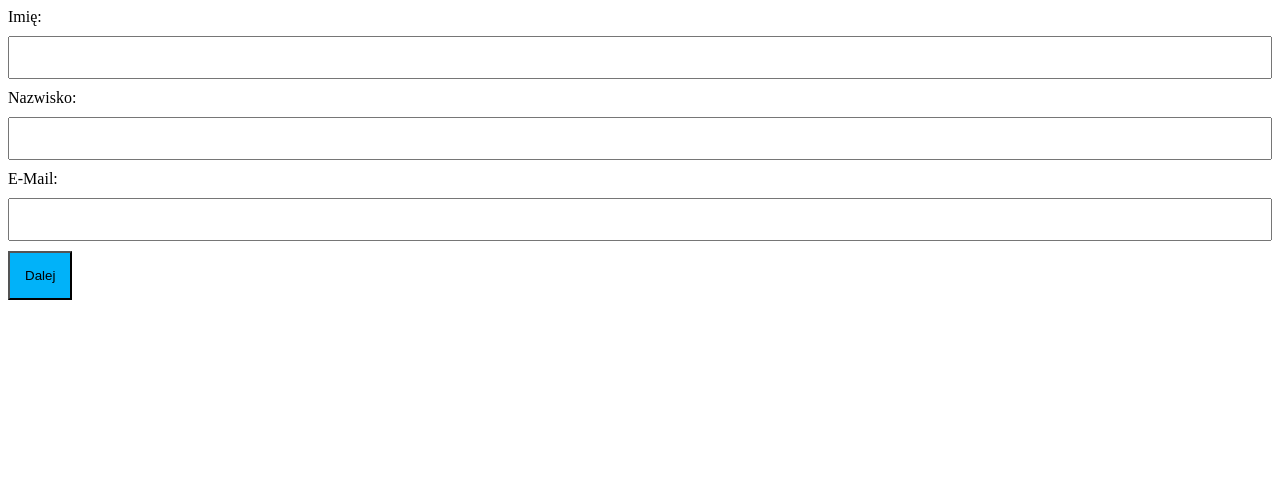
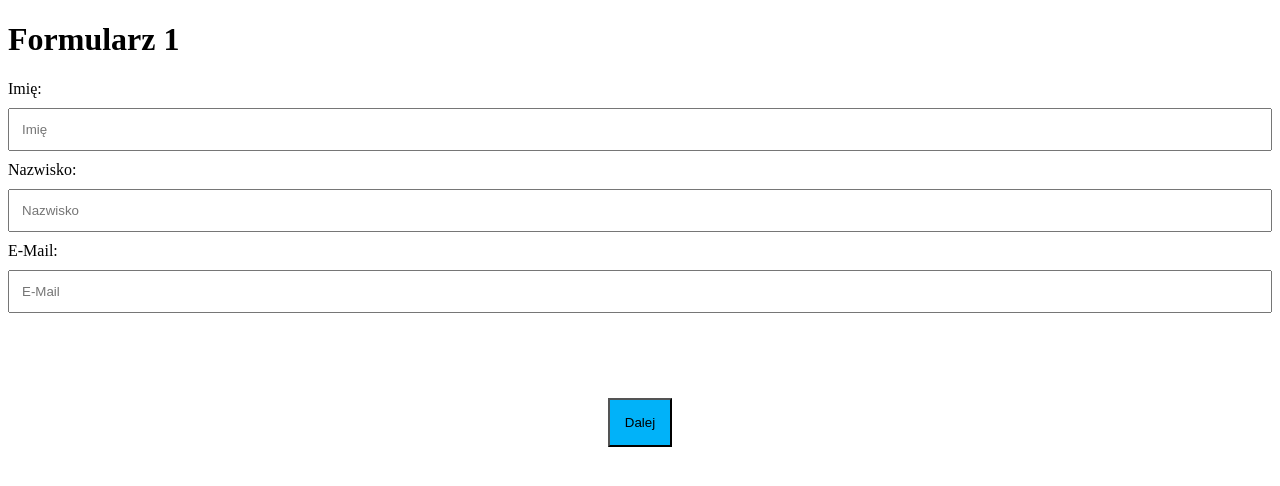
Before and after one commit to nic00la1/UserDataForm, a React (Vite) app in the folder userDataForm/: page / in a window 1280 px wide. Shown: the top 486 px of the page. Built offline with nearby package versions, Linux system fonts and the light colour scheme.

Commit message:
logika i dzialanie ✅

```diff
--- a/userDataForm/src/App.jsx
+++ b/userDataForm/src/App.jsx
@@ -10,7 +10,7 @@ function App() {
   const [step, setStep] = useState(1);
 
   // Obiekt stanu z trzema polami
-  const [formData, setformData] = useState({
+  const [formData, setFormData] = useState({
       imie: "",
       nazwisko: "",
       email: "",
@@ -22,10 +22,10 @@ function App() {
     <>
       <div>
         {step === 1 && (
-          <Form1 formData={formData} setformData={setformData} setStep={setStep}/>
+          <Form1 formData={formData} setFormData={setFormData} setStep={setStep}/>
         )}
         {step === 2 && (
-          <Form2 formData={formData} setformData={setformData} setStep={setStep}/>
+          <Form2 formData={formData} setFormData={setFormData} setStep={setStep}/>
         )}
         {step === 3 && <Summary formData={formData} setStep={setStep}/>}
       </div>
--- a/userDataForm/src/components/Form1.jsx
+++ b/userDataForm/src/components/Form1.jsx
@@ -1,17 +1,29 @@
 import React from 'react'
 
-const Form1 = () => {
+const Form1 = ({ formData, setFormData, setStep }) => {
 
   return (
     <div>
+        <h1>Formularz 1</h1>
        <form>
           <label>Imię: </label>
-          <input type='text'/>
+          <input type='text'
+                 placeholder='Imię'
+                 value={formData.imie}
+                 onChange={(e) => setFormData({...formData, imie: e.target.value})}/>
           <label>Nazwisko: </label>
-          <input type='text'/>
+          <input type='text'
+                 placeholder='Nazwisko'
+                 value={formData.nazwisko}
+                 onChange={(e) => setFormData({...formData, nazwisko: e.target.value})}/>
           <label>E-Mail: </label>
-          <input type='text'/>
-          <button>Dalej</button>
+          <input type='text'
+                 placeholder='E-Mail'
+                 value={formData.email}
+                 onChange={(e) => setFormData({...formData, email: e.target.value})}/>
+          <div className='center'>
+            <button onClick={() => setStep(2)}>Dalej</button>
+          </div>
         </form>
     </div>
   )
--- a/userDataForm/src/components/Form2.jsx
+++ b/userDataForm/src/components/Form2.jsx
@@ -1,14 +1,33 @@
 import React from 'react'
 
-const Form2 = () => {
+const Form2 = ({ formData, setFormData, setStep }) => {
   return (
     <div>
+      <h1>Formularz 2</h1>
       <form>
         <label>Miasto: </label>
-        <input type='text'/>
+        <input type='text'
+               value={formData.miasto}
+               onChange={(e) =>
+                setFormData({ ...formData, miasto: e.target.value })
+               }/>
         <label>Ulica: </label>
-        <input type='text'/>
-        <button>POWRÓT</button>
+        <input type='text'
+                value={formData.ulica}
+                onChange={(e) =>
+                    setFormData({...formData, ulica: e.target.value})
+                }/>
+
+            {/* Dane z poprzedniego formularza:  */}
+            <h3>Dane z poprzedniego formularza</h3>
+            <p>Imię: {formData.imie}</p>
+            <p>Nazwisko: {formData.nazwisko}</p>
+            <p>Email: {formData.email}</p>
+
+        <div className='center'>
+            <button onClick={() => setStep(1)}>POWRÓT</button>
+            <button onClick={() => setStep(3)}>DALEJ</button>
+        </div>
       </form>
     </div>
   )
--- a/userDataForm/src/components/Summary.jsx
+++ b/userDataForm/src/components/Summary.jsx
@@ -1,9 +1,19 @@
 import React from 'react'
 
-const Summary = () => {
+const Summary = ({ formData, setStep}) => {
   return (
     <div>
-      Podsumowanie z wypisanymi danymi z obu formularzy
+      <h1>Podsumowanie</h1>
+      <p><strong>Imię: </strong>{formData.imie}</p>
+      <p><strong>Nazwisko: </strong>{formData.nazwisko}</p>
+      <p><strong>E-mail: </strong>{formData.email}</p>
+      <p><strong>Miasto: </strong>{formData.miasto}</p>
+      <p><strong>Ulica: </strong>{formData.ulica}</p>
+
+      <div className='center'>
+        <button onClick={() => setStep(2)}>Powrót</button>
+        <button onClick={() => alert("Formularz wysłany pomyślnie!")}>Zakończ</button>
+      </div>
     </div>
   )
 }
--- a/userDataForm/src/index.css
+++ b/userDataForm/src/index.css
@@ -14,3 +14,10 @@ button {
 button:hover {
     background-color: rgb(1, 253, 255);
 }
+
+.center {
+    display: flex;
+    justify-content: center;
+    align-items: center;
+    height: 200px;
+}
```
